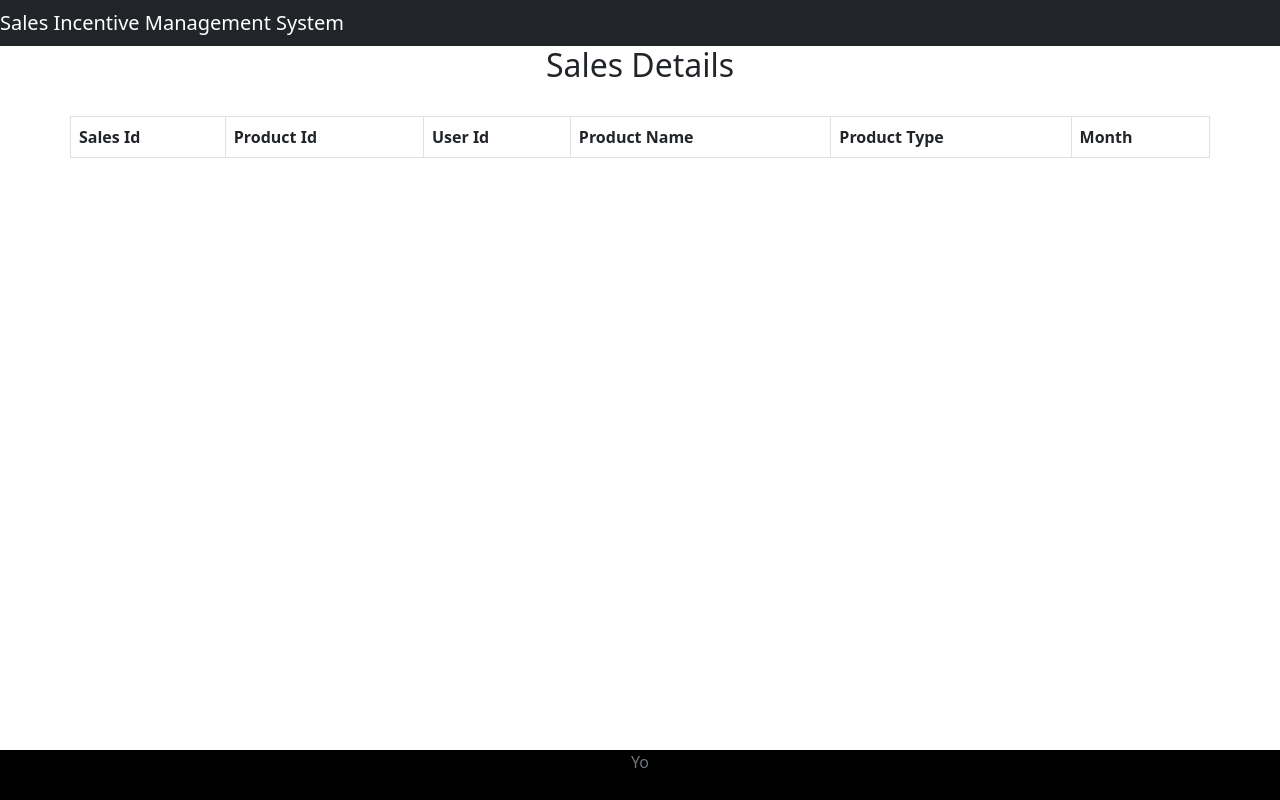
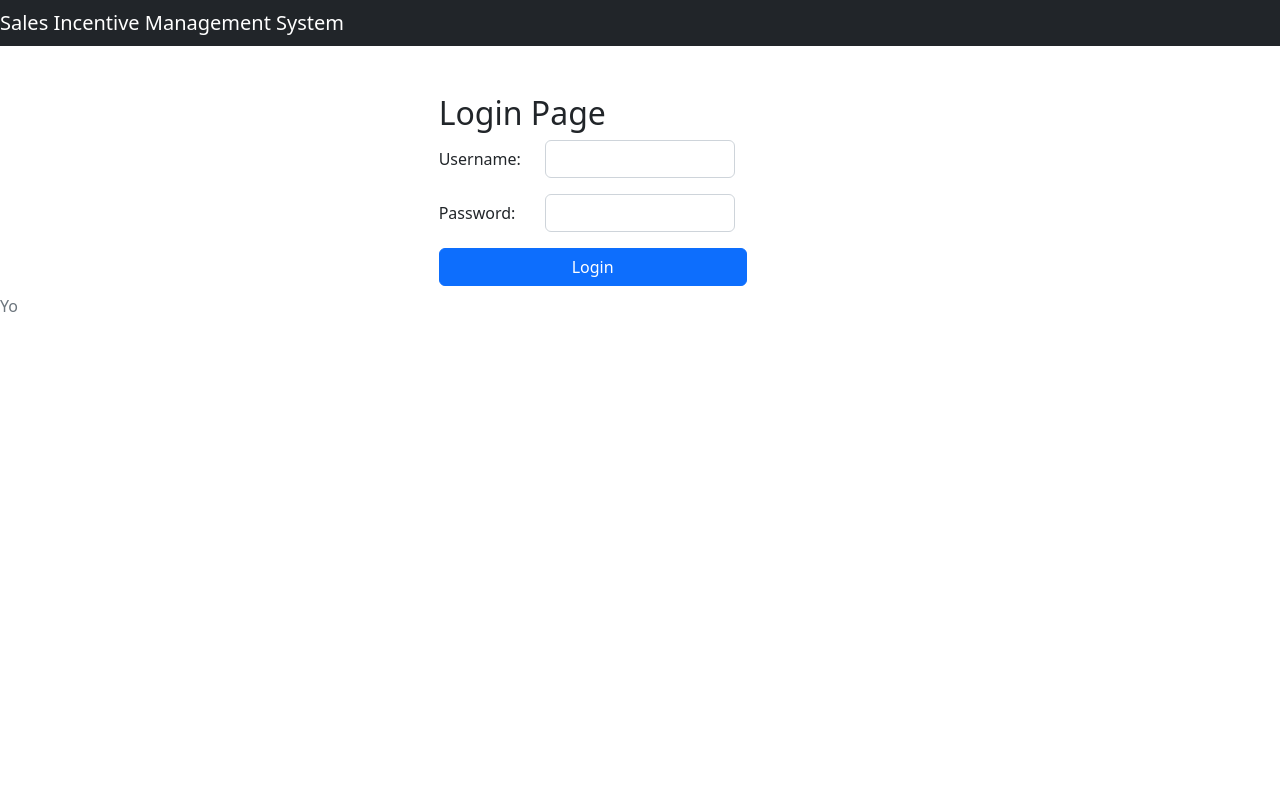
Before and after one commit to ibizabroker/sales-incentive-management-platform, a React (Create React App) app in the folder simp-frontend/: page / in a window 1280 px wide. Built offline with nearby package versions, Linux system fonts and the light colour scheme.

Commit message:
added routing

```diff
--- a/simp-frontend/package.json
+++ b/simp-frontend/package.json
@@ -9,6 +9,7 @@
     "bootstrap": "^5.2.0",
     "react": "^18.2.0",
     "react-dom": "^18.2.0",
+    "react-router-dom": "^6.3.0",
     "react-scripts": "5.0.1",
     "web-vitals": "^2.1.4"
   },
--- a/simp-frontend/src/App.css
+++ /dev/null
@@ -1,48 +0,0 @@
-.App {
-  text-align: center;
-}
-
-.App-logo {
-  height: 40vmin;
-  pointer-events: none;
-}
-
-@media (prefers-reduced-motion: no-preference) {
-  .App-logo {
-    animation: App-logo-spin infinite 20s linear;
-  }
-}
-
-.App-header {
-  background-color: #282c34;
-  min-height: 100vh;
-  display: flex;
-  flex-direction: column;
-  align-items: center;
-  justify-content: center;
-  font-size: calc(10px + 2vmin);
-  color: white;
-}
-
-.App-link {
-  color: #61dafb;
-}
-
-@keyframes App-logo-spin {
-  from {
-    transform: rotate(0deg);
-  }
-  to {
-    transform: rotate(360deg);
-  }
-}
-
-.footer {
-  position: absolute;
-  bottom: 0;
-  width:100%;
-  height: 50px;
-  background-color: black;
-  text-align: center;
-  color: white;
-}
--- a/simp-frontend/src/App.js
+++ b/simp-frontend/src/App.js
@@ -1,19 +1,29 @@
-import './App.css';
+import React from 'react'
+import { BrowserRouter as Router, Routes ,Route,} from 'react-router-dom';
+
 import FooterComponent from './components/FooterComponent';
 import HeaderComponent from './components/HeaderComponent';
+import LogIn from './components/LogIn';
+import UserNavbar from './components/UserNavbar';
 import SalesComponent from './components/SalesComponent';
+import Usersales from './components/Usersales';
+import UserSalesGraph from './components/UserSalesGraph';
 
-function App() {
+export default function App() {
   return (
-    <div>
-      <HeaderComponent/>
-      <div className="container">
-        <SalesComponent />
-      </div>
+    <Router>
+      <HeaderComponent />
+
+      <Routes>
+        <Route path='/' exact element={<LogIn/>} />
+        <Route path='/login' exact element={<LogIn/>} />
+        <Route path='/user/sales' exact element={<Usersales/>} />
+        <Route path='/user/allsales' exact element={<SalesComponent/>} />
+        <Route path='/user/showgraph' exact element={<UserSalesGraph/>} />
+        <Route path='/user' exact element={<UserNavbar/>} />
+      </Routes>
 
       <FooterComponent />
-    </div>
+    </Router>
   );
 }
-
-export default App;
--- a/simp-frontend/src/index.js
+++ b/simp-frontend/src/index.js
@@ -11,7 +11,6 @@ const root = ReactDOM.createRoot(document.getElementById('root'));
 root.render(
   <React.StrictMode>
     <App />
-    {/* <Usersales/> */}
   </React.StrictMode>
 );
 
```
Also changed, not shown: 1 other file (tests, documents, lock files or other folders).
